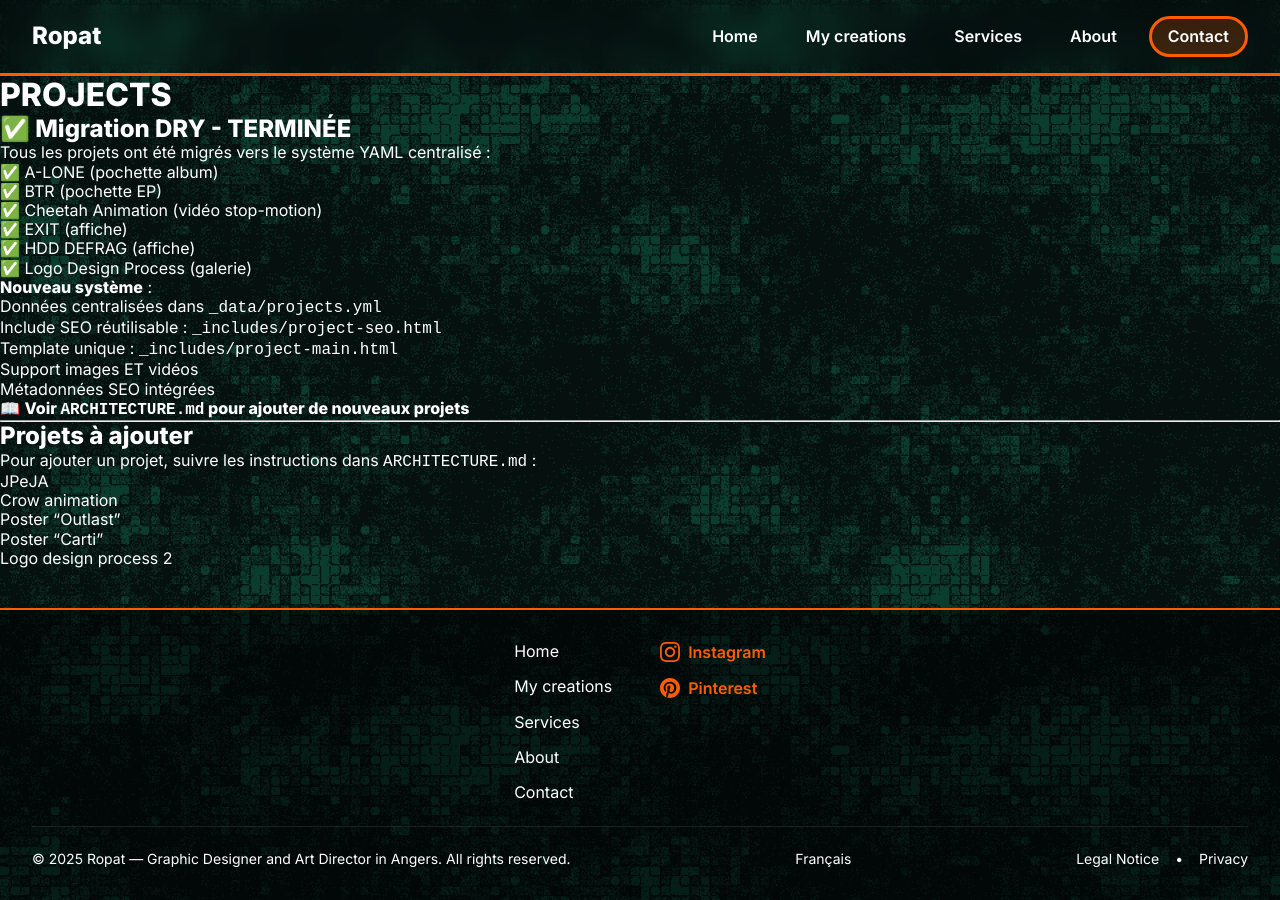
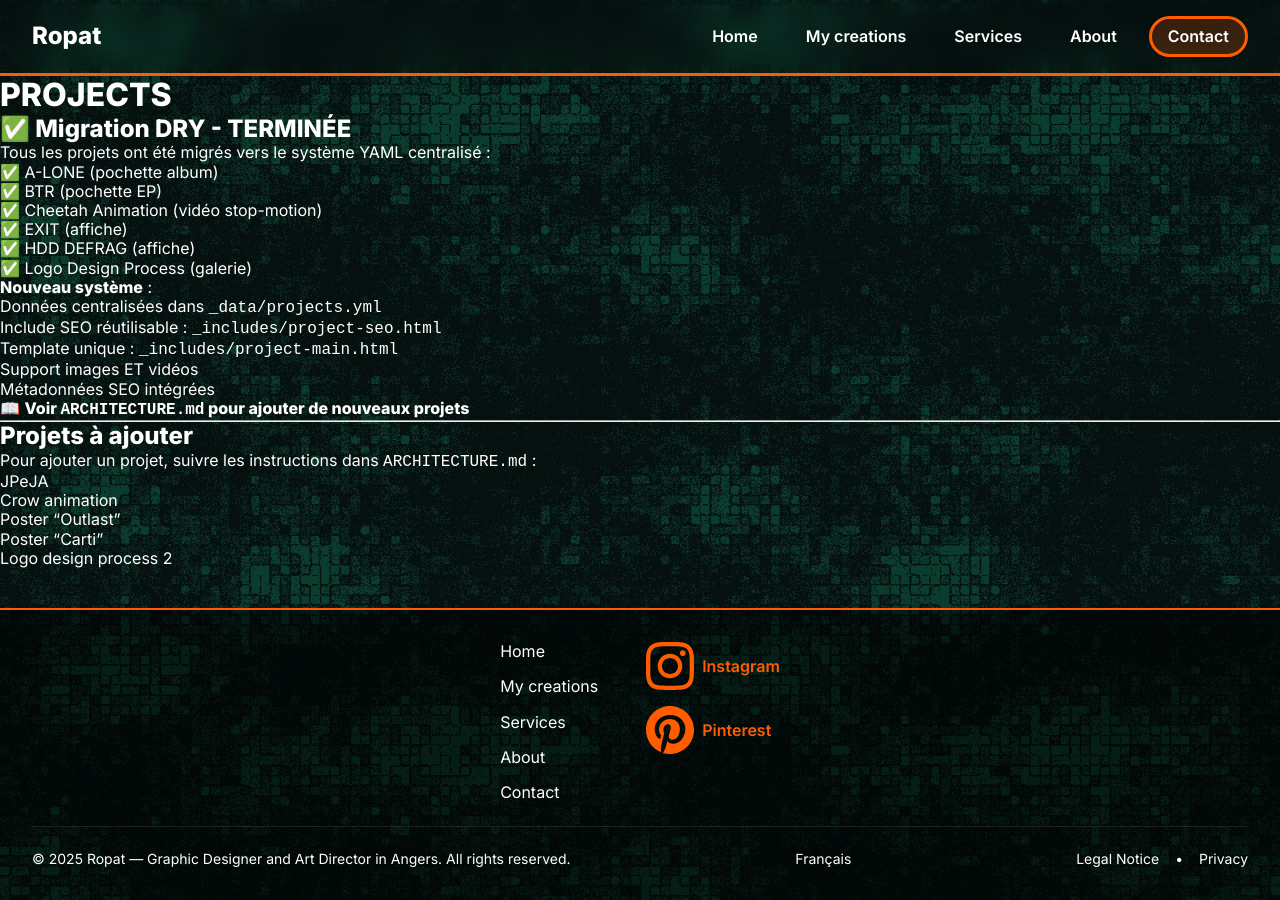
Before and after one commit to 7Nautilus/ropat-portfolio, a Jekyll site: the page built from TODO.md, in a window 1280 px wide. Built offline with Jekyll 4.4.1, drawn with Linux system fonts in a browser that asks for light colours; our own code applies the rules of GitHub Pages for plain Markdown files.

Commit message:
new icon size

```diff
--- a/assets/css/style.css
+++ b/assets/css/style.css
@@ -915,8 +915,8 @@ main {
 
 .social-icon {
   color: var(--primary-color);
-  width: 20px;
-  height: 20px;
+  width: 48px;
+  height: 48px;
 }
 
 
```
